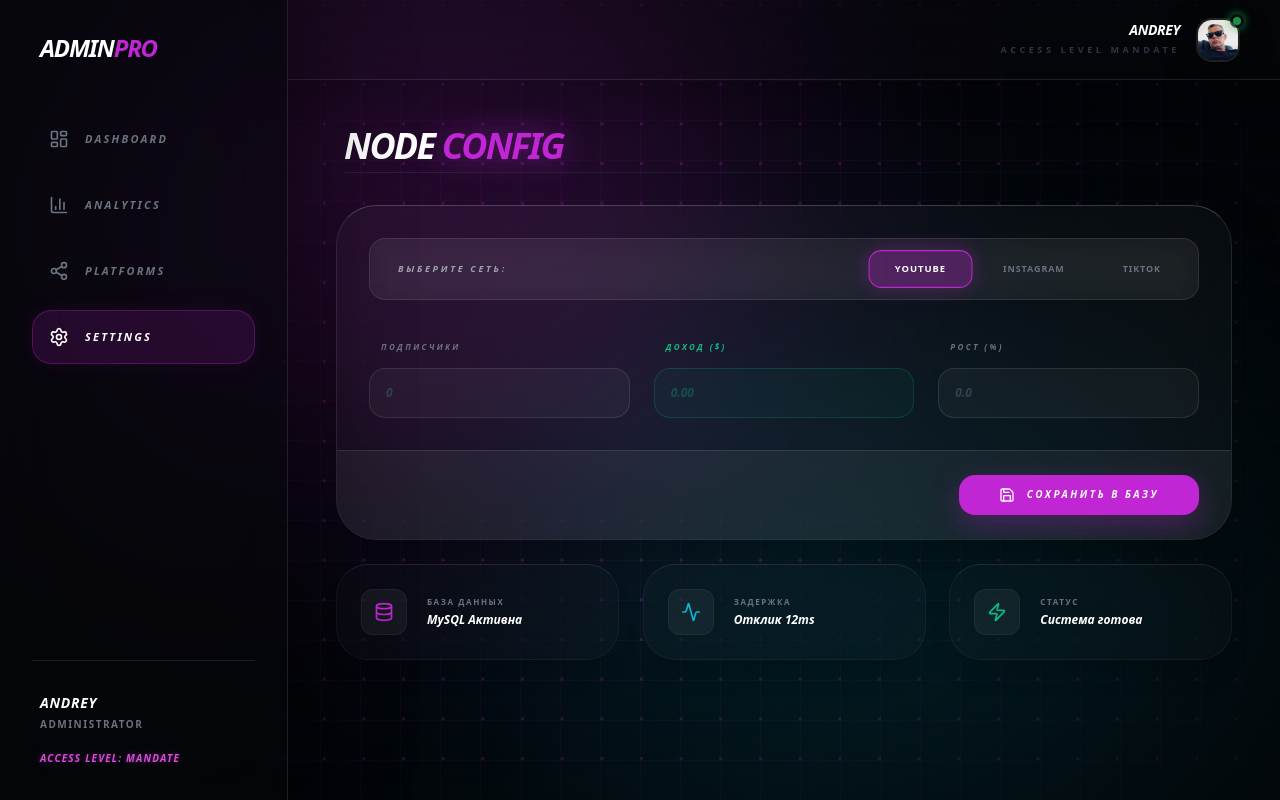
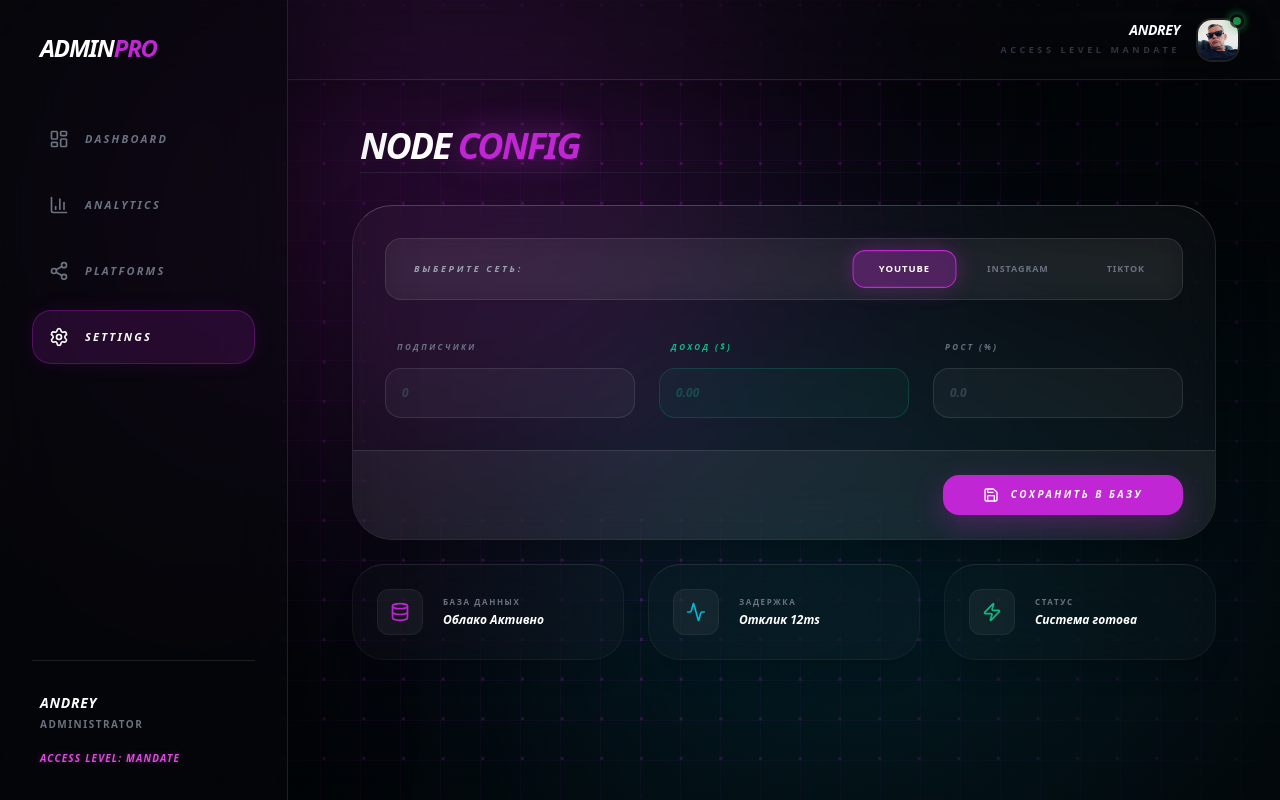
Before and after one commit to 1976troyn-beep/dashboard-x, a React (Vite) app in the folder frontend/: page /settings in a window 1280 px wide. Built offline with nearby package versions, Linux system fonts and the light colour scheme.

Commit message:
fix: restore settings file structure

```diff
--- a/frontend/src/pages/Analytics.jsx
+++ b/frontend/src/pages/Analytics.jsx
@@ -28,10 +28,9 @@ const Analytics = () => {
   const [loading, setLoading] = useState(true);
 
   useEffect(() => {
-    // Используем полный URL к API
+    // ИСПРАВЛЕНО: Добавлен полный путь к API /api/stats
     axios.get('https://dashboard-x-onrender-com.onrender.com')
       .then(res => {
-        // Гарантируем, что dbData всегда будет массивом
         const data = Array.isArray(res.data) ? res.data : [];
         setDbData(data);
         setLoading(false);
@@ -52,7 +51,6 @@ const Analytics = () => {
     { name: 'Вс', tiktok: 8500, youtube: 4300, instagram: 8000 },
   ];
 
-  // Безопасное формирование данных для круговой диаграммы
   const pieData = dbData.length > 0
     ? dbData.map(p => ({ name: p.platform, value: Number(p.followers) || 0 }))
     : [{ name: 'Загрузка...', value: 1 }];
--- a/frontend/src/pages/Dashboard.jsx
+++ b/frontend/src/pages/Dashboard.jsx
@@ -40,10 +40,9 @@ const Dashboard = () => {
   const [loading, setLoading] = useState(true)
 
   useEffect(() => {
-    // Используем полный URL с /api/stats
+    // ИСПРАВЛЕНО: Добавлен полный путь к данным /api/stats
     axios.get('https://dashboard-x-onrender-com.onrender.com')
     .then(res => {
-      // Проверяем, что данные пришли массивом
       setStats(Array.isArray(res.data) ? res.data : []);
       setLoading(false);
     })
--- a/frontend/src/pages/Platforms.jsx
+++ b/frontend/src/pages/Platforms.jsx
@@ -1,7 +1,8 @@
 import { useState, useEffect } from 'react'
-import { motion, animate, AnimatePresence } from 'framer-motion'
+import { motion, animate } from 'framer-motion'
 import { ArrowUpRight, MoreVertical, Loader2, Zap, Share2 } from 'lucide-react'
 import { getSocialStats } from '../services/api'
+
 const Counter = ({ value }) => {
   const [displayValue, setDisplayValue] = useState(0)
   useEffect(() => {
@@ -13,6 +14,7 @@ const Counter = ({ value }) => {
   }, [value])
   return <span>{displayValue.toLocaleString()}</span>
 }
+
 const containerVariants = {
   hidden: { opacity: 0 },
   visible: {
@@ -23,6 +25,7 @@ const containerVariants = {
     }
   }
 }
+
 const cardVariants = {
   hidden: {
     opacity: 0,
@@ -42,6 +45,7 @@ const cardVariants = {
     }
   }
 }
+
 const Platforms = () => {
   const [platforms, setPlatforms] = useState([])
   const [loading, setLoading] = useState(true)
@@ -49,14 +53,17 @@ const Platforms = () => {
   useEffect(() => {
     getSocialStats()
       .then(res => {
-        setPlatforms(Array.isArray(res?.data) ? res.data : [])
+        // Проверяем данные и из res.data, и из самого res (зависит от того, как вернет axios)
+        const data = res?.data || res;
+        setPlatforms(Array.isArray(data) ? data : [])
         setLoading(false)
       })
       .catch(error => {
-        console.error("Ошибка загрузки:", error)
+        console.error("Ошибка загрузки платформ:", error)
         setLoading(false)
       })
   }, [])
+
   const getStyle = (name) => {
     const styles = {
       'YouTube': { icon: '/logos/youtube.svg', color: 'text-red-500', glow: 'bg-red-600/20', border: 'group-hover:border-red-500/40' },
@@ -65,11 +72,14 @@ const Platforms = () => {
     }
     return styles[name] || styles['YouTube']
   }
+
   if (loading) return (
     <div className="h-[60vh] flex flex-col items-center justify-center gap-4">
       <Loader2 className="animate-spin text-[#C026D3]" size={32} />
+      <p className="text-[10px] font-black uppercase tracking-[0.5em] text-white/50 italic">Syncing Assets...</p>
     </div>
   )
+
   return (
     <motion.div
       variants={containerVariants}
@@ -88,6 +98,7 @@ const Platforms = () => {
           <div className="h-[1px] w-full bg-gradient-to-r from-gray-500/20 to-transparent" />
         </div>
       </motion.div>
+
       <div className="grid grid-cols-1 md:grid-cols-2 lg:grid-cols-3 gap-6">
         {platforms.map((p, index) => {
           const style = getStyle(p.platform)
@@ -118,6 +129,7 @@ const Platforms = () => {
                     <MoreVertical size={18} />
                   </button>
                 </div>
+
                 <div className="mt-12">
                   <p className="text-[9px] text-gray-500 uppercase font-black tracking-[0.2em] mb-1 italic opacity-60 flex items-center gap-2">
                      <Zap size={10} className="text-[#C026D3] animate-pulse" /> Current Followers
@@ -132,6 +144,7 @@ const Platforms = () => {
                     </div>
                   </div>
                 </div>
+
                 <div className="mt-10 pt-8 border-t border-white/10 flex justify-between items-end">
                   <div>
                     <p className="text-[8px] text-gray-500 uppercase font-black tracking-[0.3em] mb-1 italic opacity-60 leading-none">Social network income</p>
@@ -158,4 +171,4 @@ const Platforms = () => {
   )
 }
 
-export default Platforms
+export default Platforms;
--- a/frontend/src/pages/Settings.jsx
+++ b/frontend/src/pages/Settings.jsx
@@ -35,9 +35,18 @@ const Settings = () => {
   const handleSubmit = async (e) => {
     e.preventDefault();
     setStatus('loading');
+
+    // Преобразуем данные в числа для корректной работы графиков
+    const payload = {
+        ...formData,
+        followers: Number(formData.followers),
+        growth: Number(formData.growth),
+        revenue: Number(formData.revenue)
+    };
+
     try {
-      // ИСПРАВЛЕНО: Добавлен точный путь /api/social-stats
-      const response = await axios.post('https://dashboard-x.onrender.com/api/social-stats', formData);
+      // ИСПРАВЛЕНО: Правильный адрес твоего сервера на Render
+      const response = await axios.post('https://dashboard-x.onrender.com', payload);
 
       if (response.data.message === "OK" || response.status === 200) {
         setStatus('success');
@@ -56,7 +65,7 @@ const Settings = () => {
       variants={containerVariants}
       initial="hidden"
       animate="visible"
-      className="space-y-6 pb-10 max-w-[1300px] mx-auto text-white"
+      className="space-y-6 pb-10 max-w-[1300px] mx-auto text-white px-4"
     >
       <motion.div variants={cardVariants} className="flex flex-col mb-8 group px-2">
         <h1 className="text-4xl font-black italic uppercase tracking-tighter leading-none text-white">
@@ -138,9 +147,10 @@ const Settings = () => {
         </div>
       </motion.form>
 
+      {/* НИЖНИЙ БЛОК: СТАТУС СИСТЕМЫ */}
       <div className="grid grid-cols-1 md:grid-cols-3 gap-6">
         {[
-          { id: 1, icon: Database, color: 'text-[#C026D3]', label: 'База Данных', val: 'MySQL Активна' },
+          { id: 1, icon: Database, color: 'text-[#C026D3]', label: 'База Данных', val: 'Облако Активно' },
           { id: 2, icon: Activity, color: 'text-[#06B6D4]', label: 'Задержка', val: 'Отклик 12ms' },
           { id: 3, icon: Zap, color: 'text-[#10B981]', label: 'Статус', val: 'Система готова' }
         ].map((item) => (
```
